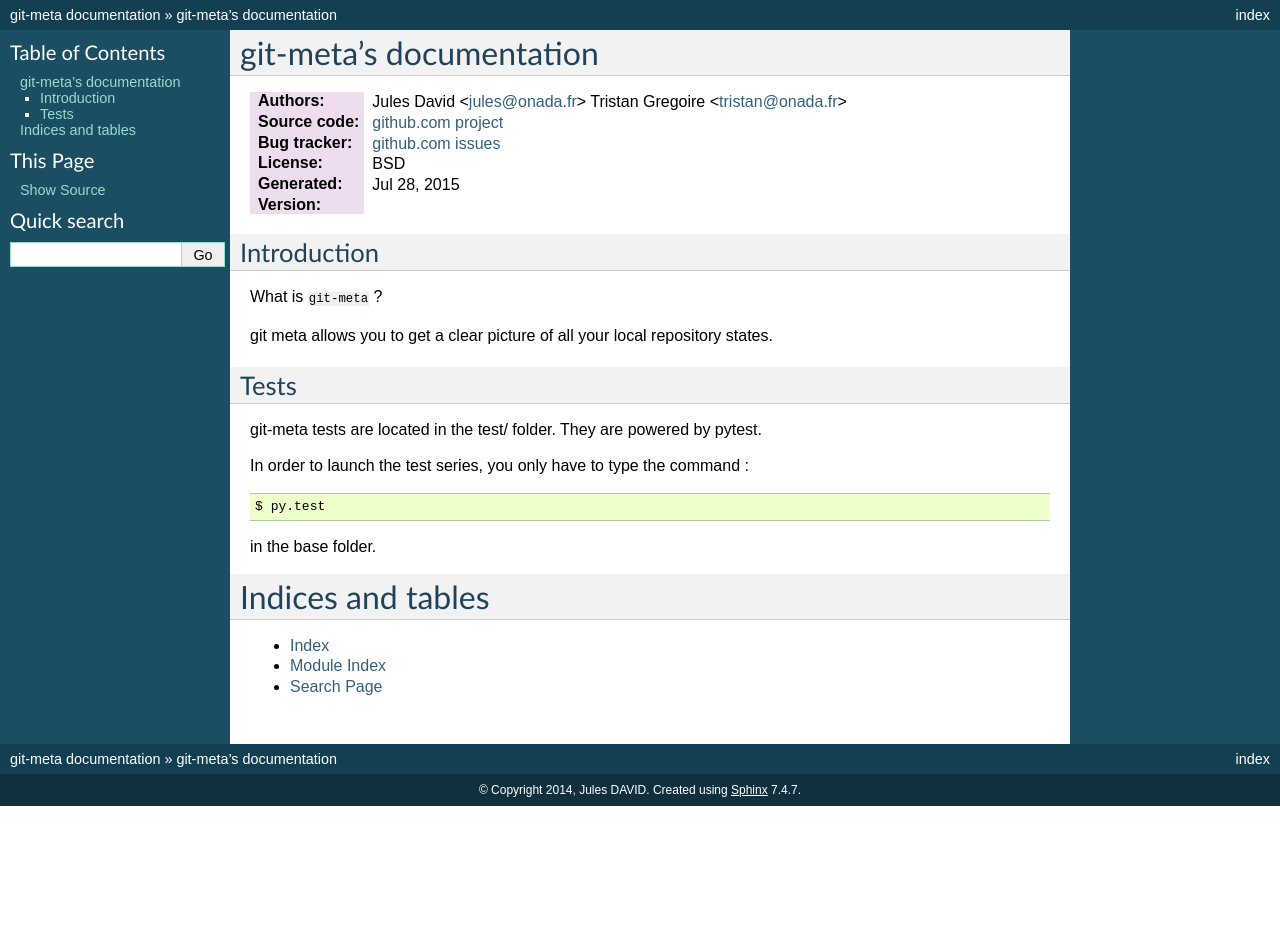
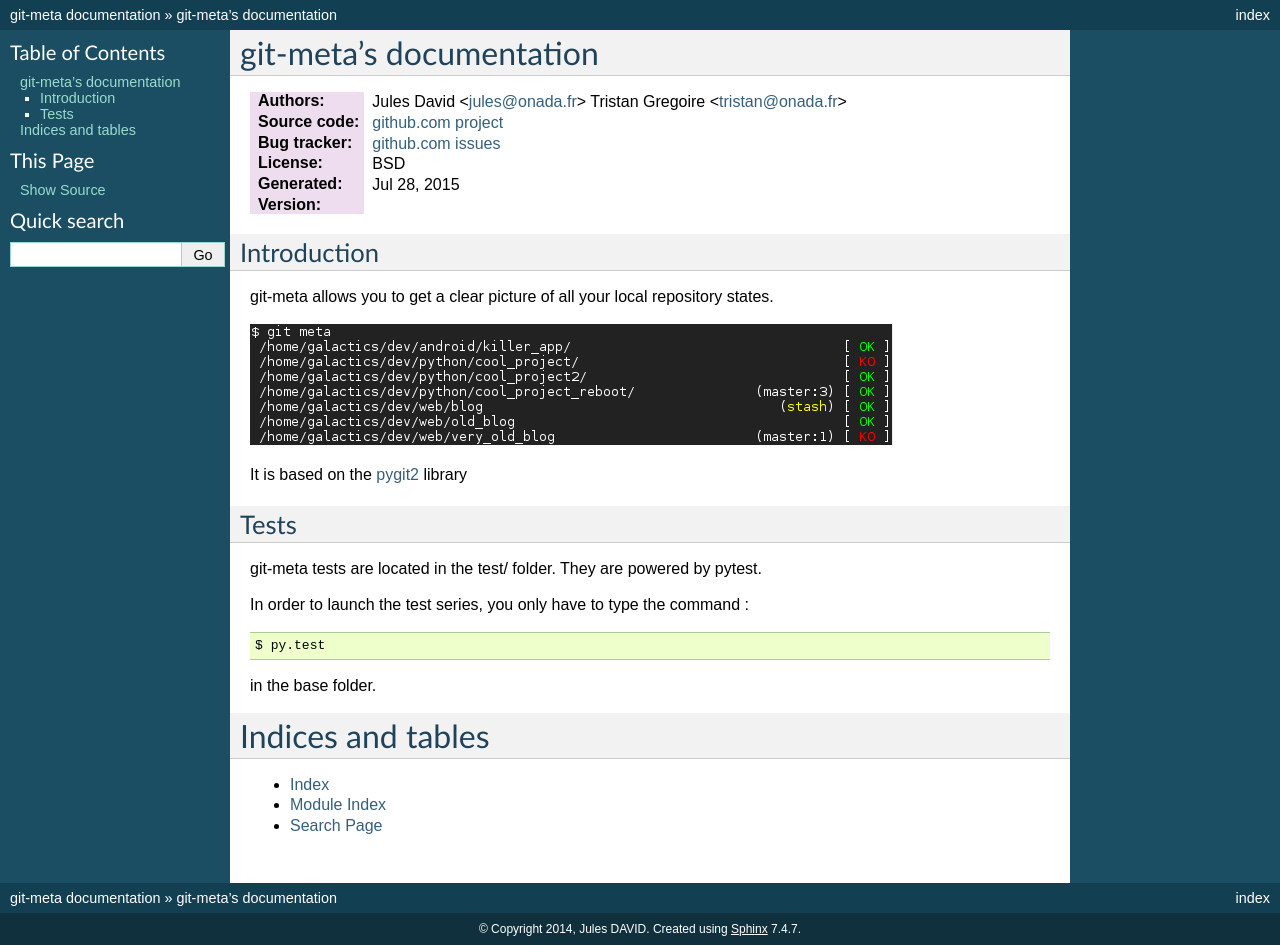
Before and after one commit to galactics/git-meta, a Sphinx documentation site: the page built from docs/source/index.rst, in a window 1280 px wide. Built offline with Sphinx 7.4.7, drawn with Linux system fonts in a browser that asks for light colours; before the commit the page ends 900 px from its top, so only the background shows below that.

Commit message:
doc changes

```diff
--- a/docs/source/index.rst
+++ b/docs/source/index.rst
@@ -21,12 +21,11 @@ git-meta's documentation
 Introduction
 ------------
 
-What is ``git-meta`` ?
+git-meta allows you to get a clear picture of all your local repository states.
 
-git meta allows you to get a clear picture of all your local repository states.
+.. image:: /_static/terminal.png
 
-
-
+It is based on the `pygit2 <https://github.com/libgit2/pygit2>`_ library
 
 Tests
 -----
```
Also changed, not shown: README.md (+2 -7 lines), docs/source/_static/terminal.png.
